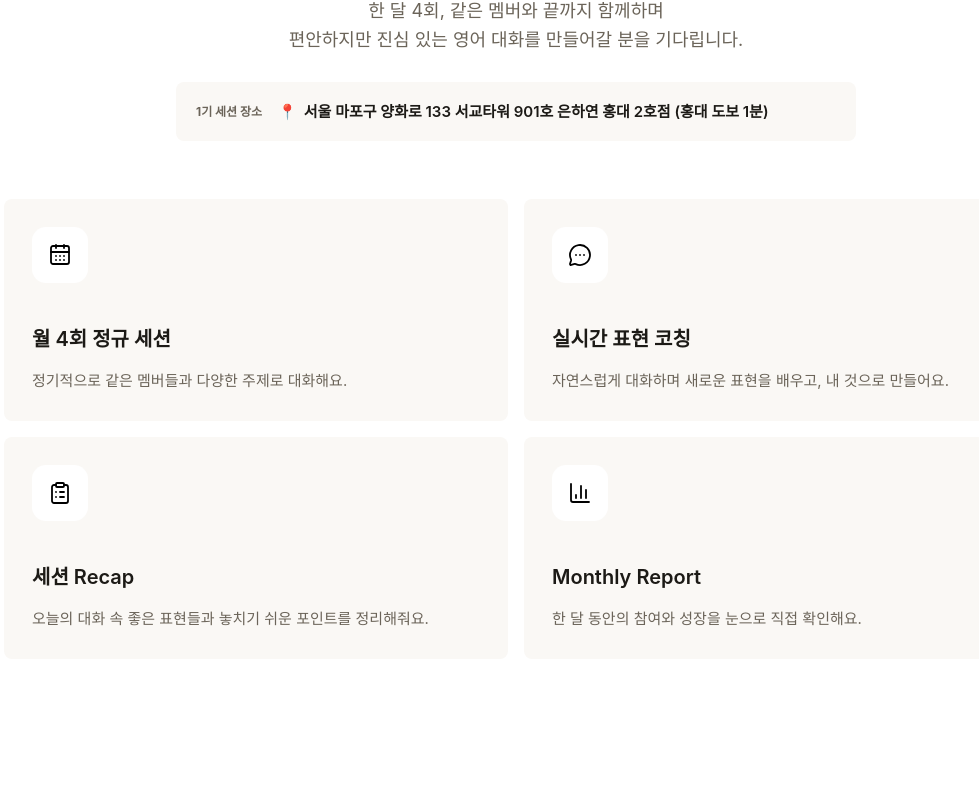
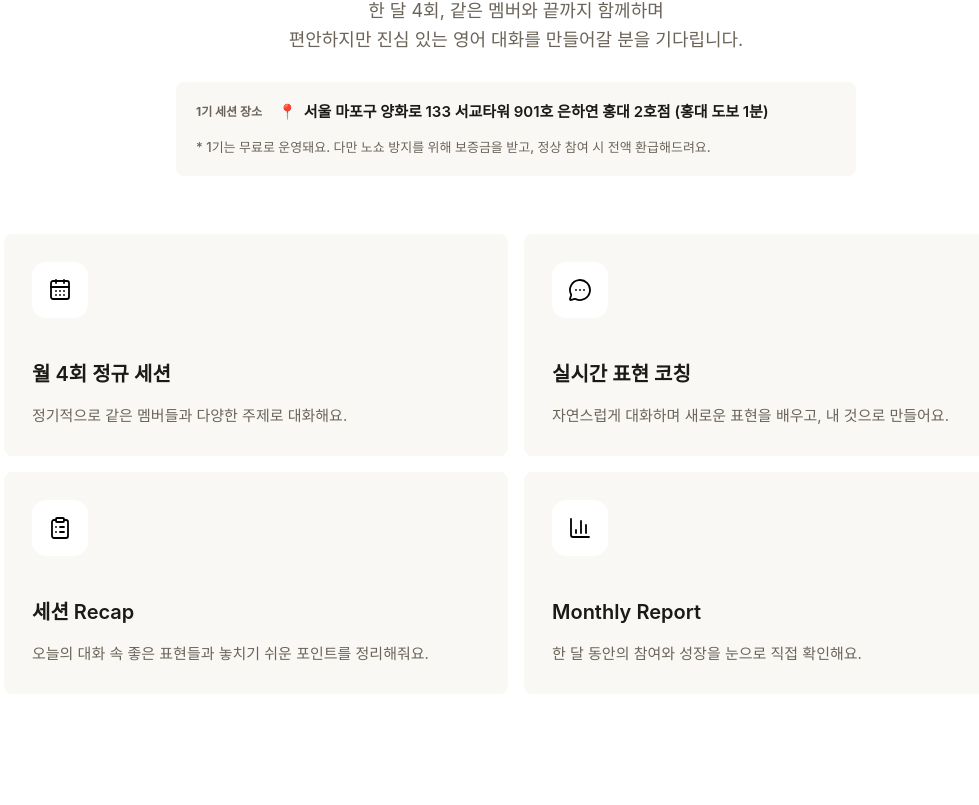
Before and after one commit to kyh0815/EnglishClub, a Next.js app: page / in a window 1280 px wide. Shown: the part 4875-5680 px from the top of the page, without its empty margins (124-1103 px from the left). Built offline with nearby package versions, Linux system fonts and the light colour scheme; no server answers.

Commit message:
Add deposit refund notes

```diff
--- a/app/globals.css
+++ b/app/globals.css
@@ -1418,6 +1418,16 @@ h2 {
   word-break: keep-all;
 }
 
+.pricing-venue-note {
+  grid-column: 1 / -1;
+  margin: 2px 0 0;
+  color: var(--ink-soft);
+  font-size: 13px;
+  font-weight: 500;
+  line-height: 1.62;
+  word-break: keep-all;
+}
+
 .membership-benefits {
   display: grid;
   grid-template-columns: repeat(2, minmax(0, 1fr));
--- a/app/page.tsx
+++ b/app/page.tsx
@@ -310,6 +310,7 @@ export default function Home() {
                 <span aria-hidden="true">📍</span>
                 {landingContent.pricing.venueAddress}
               </span>
+              <p className="pricing-venue-note">* {landingContent.pricing.depositNote}</p>
             </div>
             <div className="membership-benefits rv d1">
               {landingContent.pricing.benefits.map((benefit, index) => {
--- a/components/ApplicationForm.tsx
+++ b/components/ApplicationForm.tsx
@@ -593,7 +593,9 @@ export default function ApplicationForm() {
         <button type="submit" className="btn submit" disabled={submitState === "submitting" || !canSubmit}>
           {submitState === "submitting" ? "신청 중..." : "1기 신청하기"}
         </button>
-        <p className="form-foot">1기는 한 달 무료 · 인원 마감 시 조기 종료될 수 있어요.</p>
+        <p className="form-foot">
+          1기는 한 달 무료, 노쇼 방지 보증금은 정상 참여 시 전액 환급해드려요.
+        </p>
       </form>
     </div>
   );
--- a/lib/content.ts
+++ b/lib/content.ts
@@ -135,6 +135,8 @@ export const landingContent = {
       "1기는 The Round의 첫 분위기를 함께 만들어갈 파운딩 멤버를 모시는 자리입니다.\n무료로 시작하지만, 가볍게 운영하지 않습니다.\n한 달 4회, 같은 멤버와 끝까지 함께하며\n편안하지만 진심 있는 영어 대화를 만들어갈 분을 기다립니다.",
     venueLabel: "1기 세션 장소",
     venueAddress: "서울 마포구 양화로 133 서교타워 901호 은하연 홍대 2호점 (홍대 도보 1분)",
+    depositNote:
+      "1기는 무료로 운영돼요. 다만 노쇼 방지를 위해 보증금을 받고, 정상 참여 시 전액 환급해드려요.",
     benefits: [
       {
         name: "월 4회 정규 세션",
```
